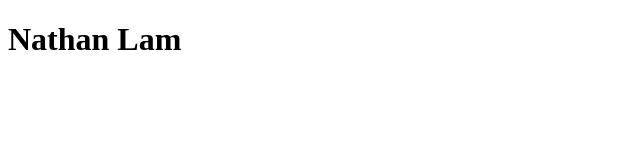
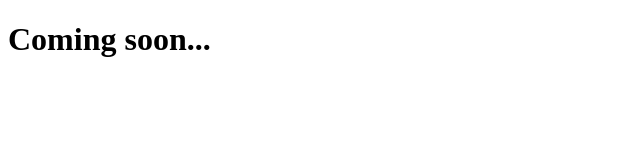
Before and after one commit to n-lam/n-lam.github.io, a plain HTML site: page index.html in a window 1280 px wide. Shown: the whole page, without its empty margins (0-640 px from the left). Drawn offline with Linux system fonts and the light colour scheme.

Commit message:
Changed message on main page

```diff
--- a/index.html
+++ b/index.html
@@ -9,7 +9,7 @@
 </head>
 <body>
     <div class="header">
-        <h1>Nathan Lam</h1>
+        <h1>Coming soon...</h1>
     </div>
 </body>
 </html>
```
